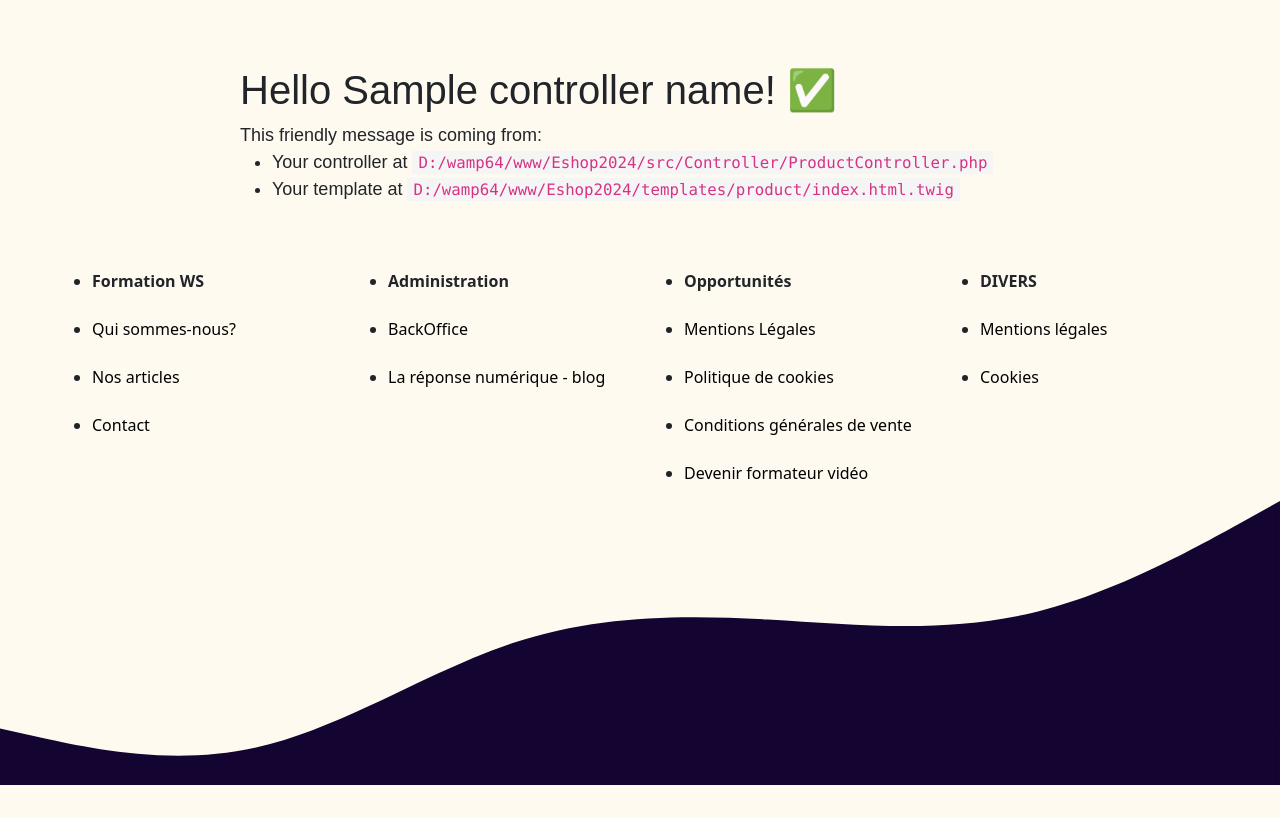
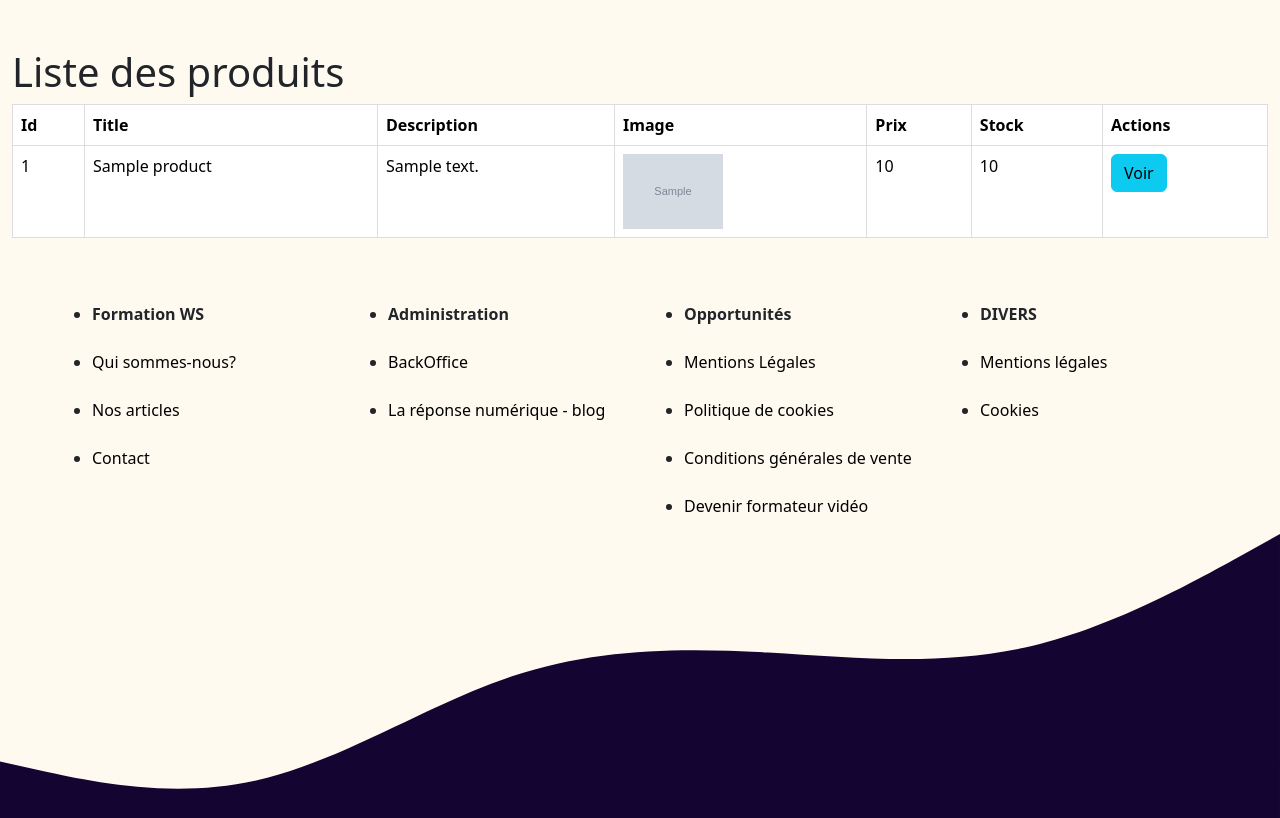
Before and after one commit to Borisdmk/Eshop2024, a Symfony app: template templates/product/index.html.twig in a window 1280 px wide. Shown: the part 56-874 px from the top of the page. Before the commit the page ends 841 px from the top, so only its background shows below. Run offline with Twig, Linux system fonts and the light colour scheme; the template is opened without the code that fills it: most values are stand-ins (such as "Sample title", 1, 10 or a date in 2020); grey boxes marked "Sample" are stand-in pictures; style sheets or scripts are compiled from the project's sources; some libraries are stand-ins or nearby versions.

Commit message:
page product, index de product et show_product, ainsi que quelles que erreur sur la page backoffice

```diff
--- a/src/Controller/ProductController.php
+++ b/src/Controller/ProductController.php
@@ -56,7 +56,7 @@ class ProductController extends AbstractController
     {
 
 
-        return $this->render('product/show.html.twig', [
+        return $this->render('product/show_product.html.twig', [
             'product' => $product,
         ]);
     }
--- a/templates/product/index.html.twig
+++ b/templates/product/index.html.twig
@@ -1,20 +1,44 @@
 {% extends 'base.html.twig' %}
 
-{% block title %}Hello ProductController!{% endblock %}
+{% block title %}Liste des produits{% endblock %}
 
 {% block body %}
-<style>
-    .example-wrapper { margin: 1em auto; max-width: 800px; width: 95%; font: 18px/1.5 sans-serif; }
-    .example-wrapper code { background: #F5F5F5; padding: 2px 6px; }
-</style>
+    <h1>Liste des produits</h1>
 
-<div class="example-wrapper">
-    <h1>Hello {{ controller_name }}! ✅</h1>
+    <table class="table">
+        <thead>
+            <tr>
+                <th>Id</th>
+                <th>Title</th>
+                <th>Description</th>
+                <th>Image</th>
+                <th>Prix</th>
+                <th>Stock</th>
+                <th>Actions</th>
+            </tr>
+        </thead>
+        <tbody>
+            {% for product in products %}
+                <tr>
+                    <td>{{ product.id }}</td>
+                    <td>{{ product.title }}</td>
+                    <td>{{ product.description }}</td>
+                    <td><img src="{{ asset('/uploads/products/' ~ product.picture) }}" alt="{{ product.title }}" style="max-width: 100px;"></td>
+                    <td>{{ product.price }}</td>
+                    <td>{{ product.stock }}</td>
+                    <td>
+                        <a href="{{ path('app_product_show', {'id': product.id}) }}" class="btn btn-info">Voir</a>
+                        {# Ajouter d'autres actions si nécessaire, comme éditer ou supprimer #}
+                    </td>
+                </tr>
+            {% else %}
+                <tr>
+                    <td colspan="7">Aucun produit trouvé</td>
+                </tr>
+            {% endfor %}
+        </tbody>
+    </table>
 
-    This friendly message is coming from:
-    <ul>
-        <li>Your controller at <code>D:/wamp64/www/Eshop2024/src/Controller/ProductController.php</code></li>
-        <li>Your template at <code>D:/wamp64/www/Eshop2024/templates/product/index.html.twig</code></li>
-    </ul>
-</div>
+    {# Ajouter un lien pour créer un nouveau produit si nécessaire #}
+    {# <a href="{{ path('app_product_new') }}" class="btn btn-primary">Créer un nouveau produit</a> #}
 {% endblock %}
```
Also changed, not shown: src/Controller/admin/ProductCrudController.php (+20 -0 lines), templates/product/show_product.html.twig (+27 -0 lines), public/uploads/products/chemise-bleu-3867cd0718c0ec777db3a4e4dd300238357940c3.jpg (added), public/uploads/products/robe-rosee-3812ac084ce7ee4b596d78d44cace73dc316e53d.png (added).
